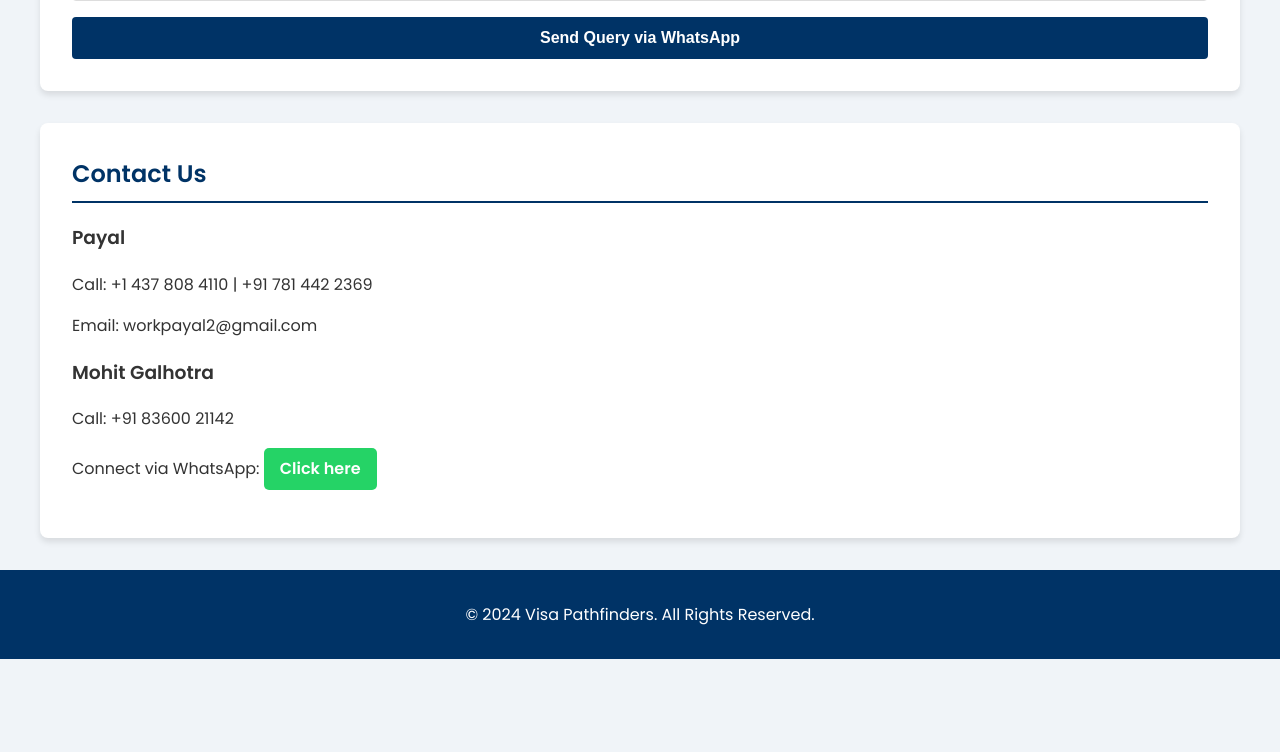
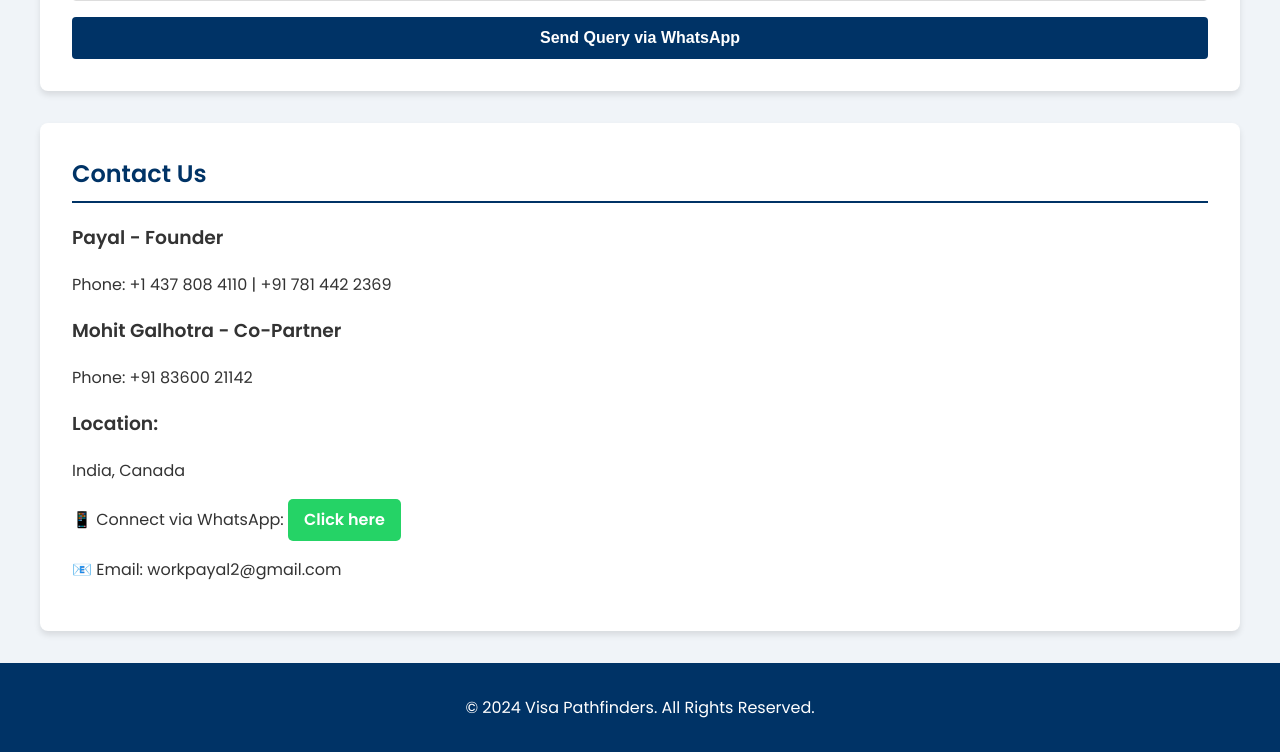
Before and after one commit to VisaPathfinders/visapathfinders.github.io, a plain HTML site: page index.html in a window 1280 px wide. Shown: the part 1881-2633 px from the top of the page. Before the commit the page ends 2540 px from the top, so only its background shows below. Drawn offline with Linux system fonts and the light colour scheme.

Commit message:
Update index.html

```diff
--- a/index.html
+++ b/index.html
@@ -128,18 +128,24 @@
             <h2>Contact Us</h2>
             <div class="contact-grid">
                 <div class="contact-item">
-                    <h3>Payal</h3>
-                    <p>Call: +1 437 808 4110 | +91 781 442 2369</p>
-                    <p>Email: workpayal2@gmail.com</p>
+                    <h3>Payal - Founder</h3>
+                    <p>Phone: +1 437 808 4110 | +91 781 442 2369</p>
                 </div>
                 <div class="contact-item">
-                    <h3>Mohit Galhotra</h3>
-                    <p>Call: +91 83600 21142</p>
+                    <h3>Mohit Galhotra - Co-Partner</h3>
+                    <p>Phone: +91 83600 21142</p>
+                </div>
+                <div class="contact-item">
+                    <h3>Location:</h3>
+                    <p>India, Canada</p>
+                </div>
+                <div class="contact-item">
+                    <p>📱 Connect via WhatsApp:
+                        <a href="https://wa.me/917814422369" target="_blank" class="whatsapp-button">Click here</a>
+                    </p>
+                    <p>📧 Email: workpayal2@gmail.com</p>
                 </div>
             </div>
-            <p>Connect via WhatsApp:
-                <a href="https://wa.me/917814422369" target="_blank" class="whatsapp-button">Click here</a>
-            </p>
         </section>
     </main>
 
```
